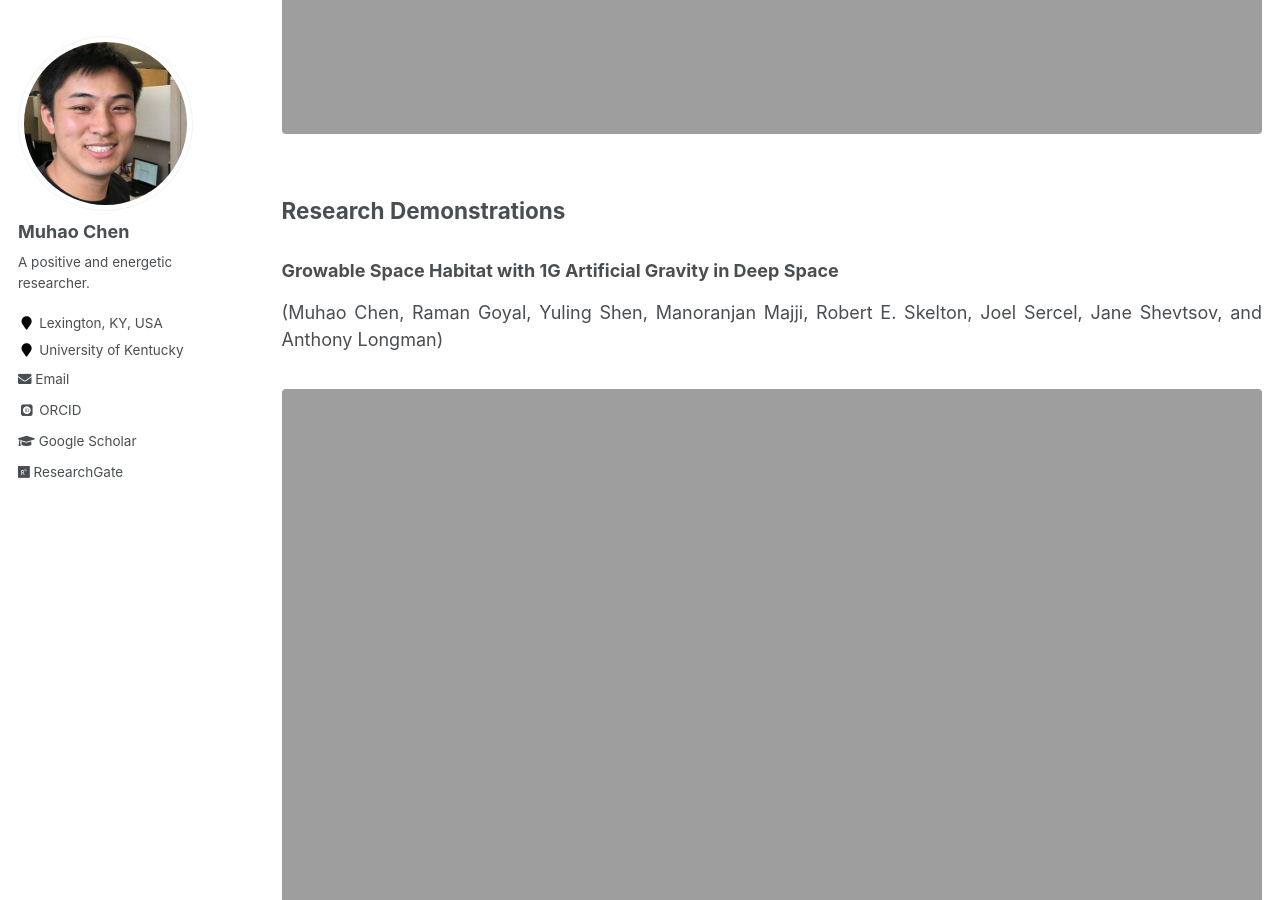
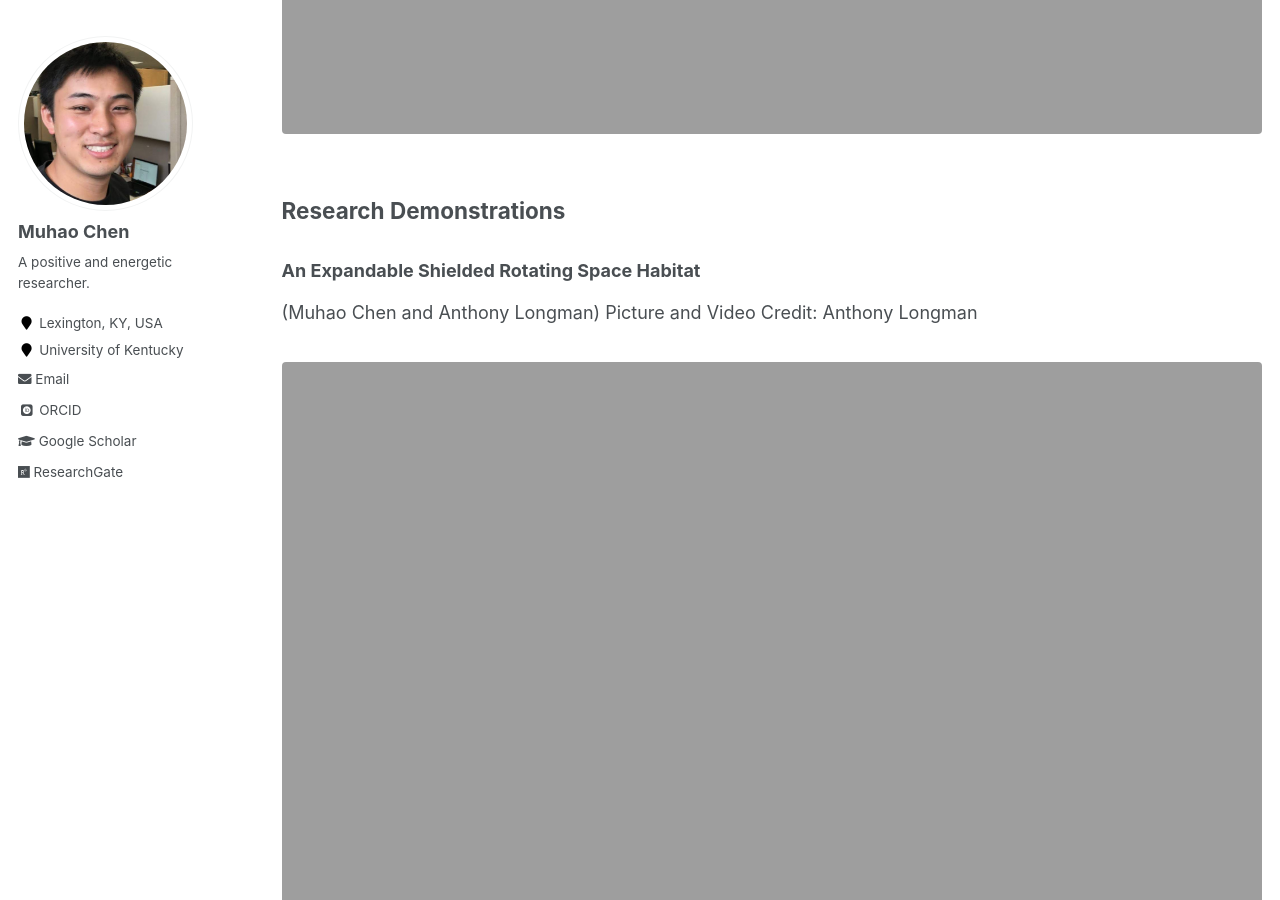
Before and after one commit to Muhao-Chen/muhao-chen.github.io, a Jekyll site: the page built from _pages/research.md, in a window 1280 px wide and 900 px high, scrolled down 1464 px. Built offline with Jekyll 4.4.1, drawn with Linux system fonts in a browser that asks for light colours; some web fonts are replaced.

Commit message:
Update research.md

```diff
--- a/_pages/research.md
+++ b/_pages/research.md
@@ -89,6 +89,14 @@ Integrating Structure and Control Design, Robotics and lightweight Automated Sys
 <!-- All my research mainly focuses on three topics: 2) Lightweight Deployable Automated Space Systems, 2) Integrating Structure and Control Design, and 3) Lightweight Infrastructures. Here are a few examples.  -->
 
 <!-- Black and red lines are bars and strings.  -->
+### An Expandable Shielded Rotating Space Habitat
+(Muhao Chen and Anthony Longman)
+Picture and Video Credit: Anthony Longman
+<figure><img src="{{ site.url }}/images/rffi/habitat-full.png" width="800"/></figure>
+<figure><img src="{{ site.url }}/images/rffi/habitat-half.png" width="800"/></figure>
+
+
+
 ### Growable Space Habitat with 1G Artificial Gravity in Deep Space
 (Muhao Chen, Raman Goyal, Yuling Shen, Manoranjan Majji, Robert E. Skelton, Joel Sercel, Jane Shevtsov, and Anthony Longman)
 <figure><img src="{{ site.url }}/images/rffi/habitat.png" width="800"/></figure>
```
